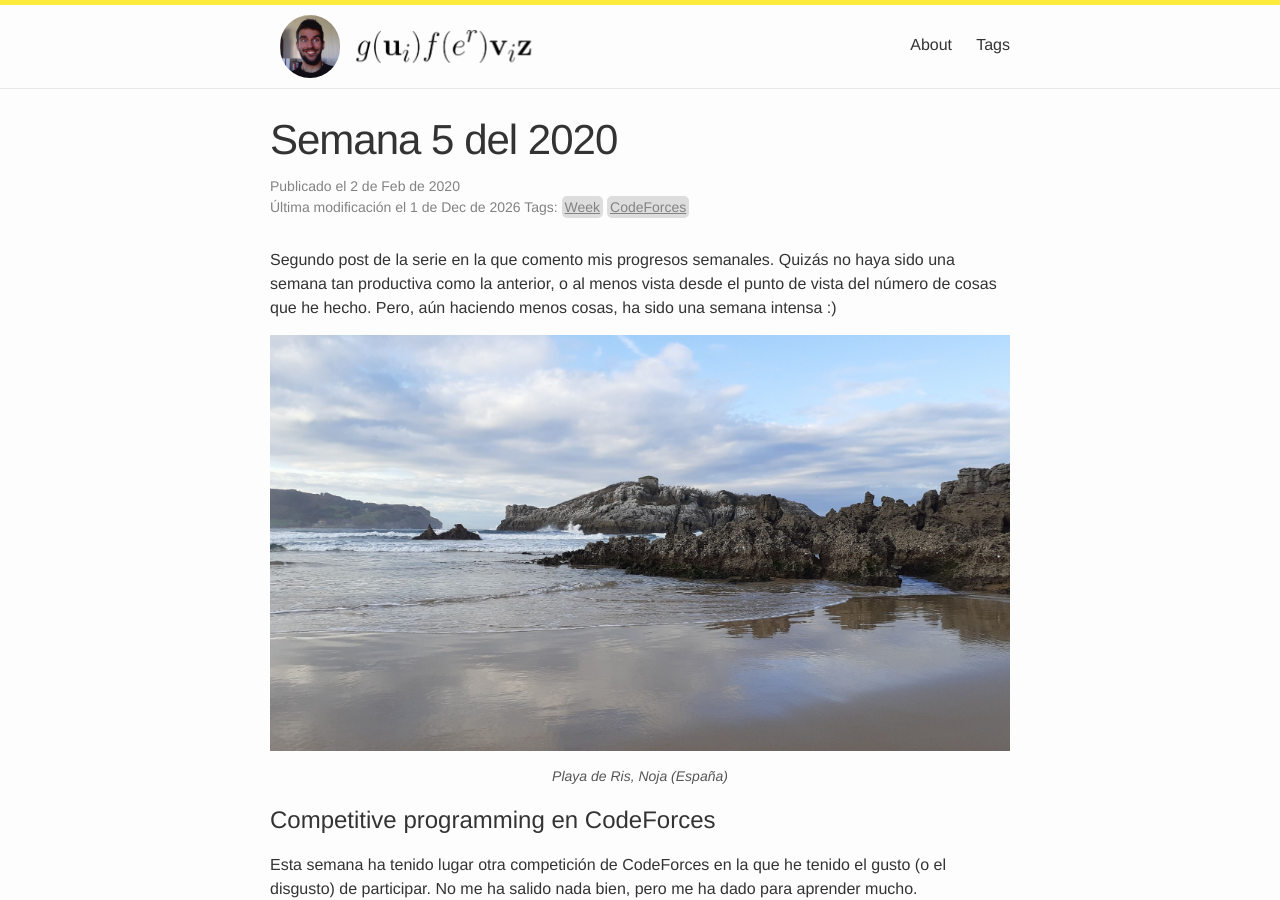
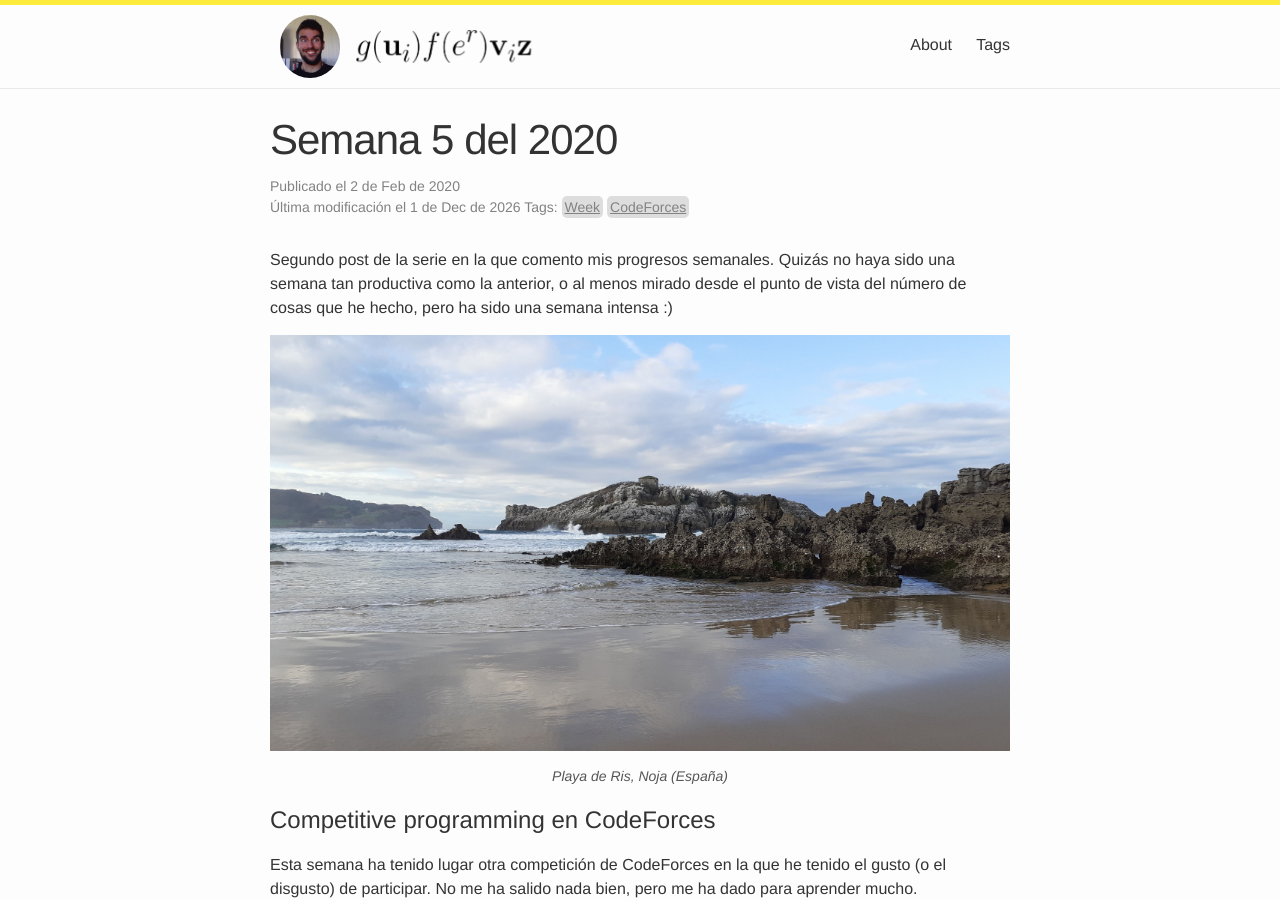
Before and after one commit to guiferviz/guiferviz.github.io, a Jekyll site: the page built from _posts/2020-01-25-week-05.md, in a window 1280 px wide and 900 px high. Built offline with Jekyll 4.4.1, drawn with Linux system fonts in a browser that asks for light colours; comment, search, counter and statistics services are not loaded.

Commit message:
Minor changes in blog of week 5 2020.

```diff
--- a/_posts/2020-01-25-week-05.md
+++ b/_posts/2020-01-25-week-05.md
@@ -12,8 +12,8 @@ comments: true
 
 Segundo post de la serie en la que comento mis progresos semanales.
 Quizás no haya sido una semana tan productiva como la anterior, o al menos
-vista desde el punto de vista del número de cosas que he hecho.
-Pero, aún haciendo menos cosas, ha sido una semana intensa :)
+mirado desde el punto de vista del número de cosas que he hecho,
+pero ha sido una semana intensa :)
 
 <p>
 <img src="/assets/images/2020_week_05_noja_ris.jpg">
```
